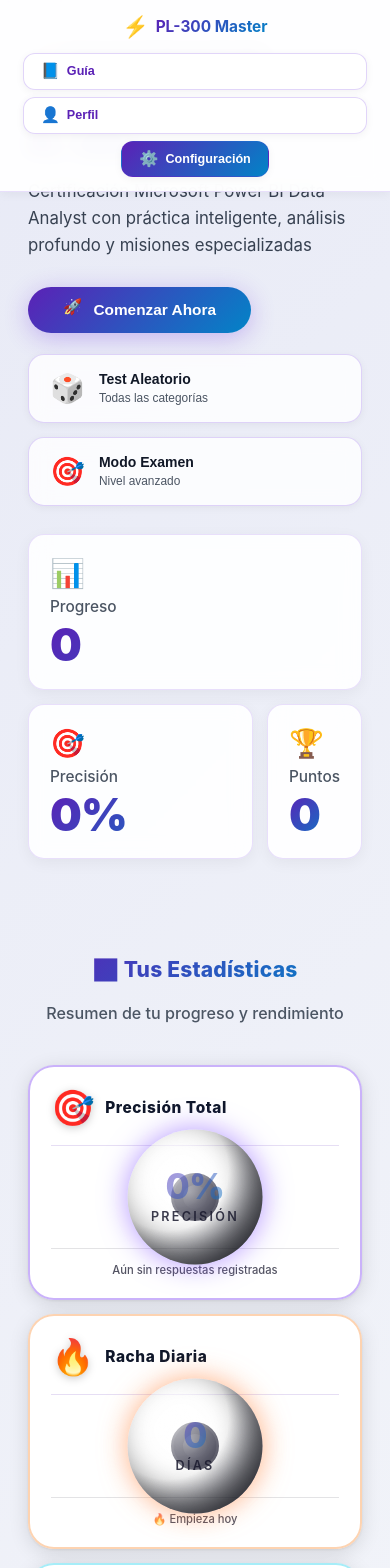
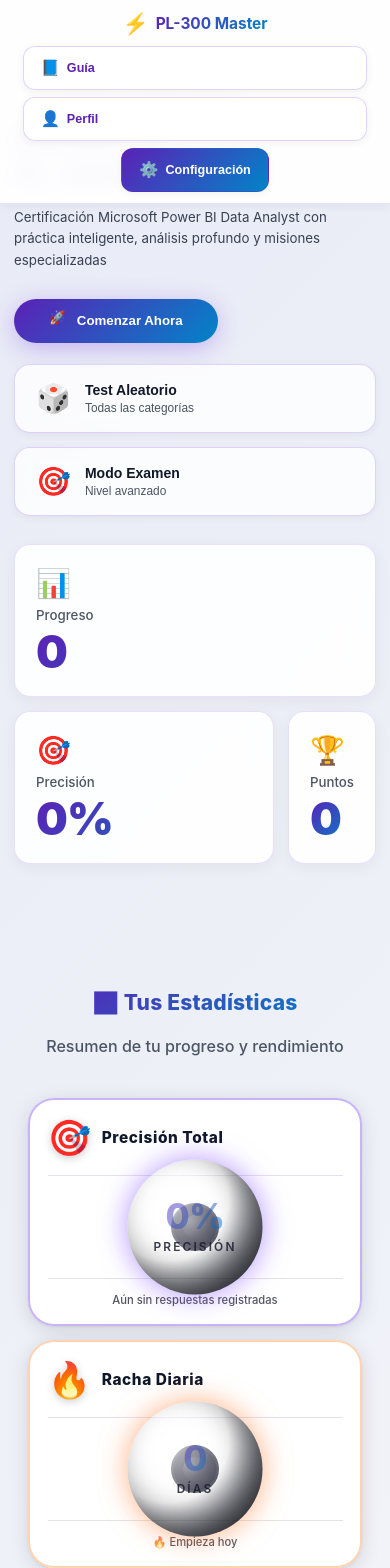
Before and after one commit to JeyrellT/PowerBITest, a React (Create React App) app: page /onboarding in a window 390 px wide. Shown: the top 1568 px of the page. Built offline with nearby package versions, Linux system fonts and the light colour scheme.

Commit message:
feat: Implementar diseño responsive mobile-first en HomeScreen - Tipografía fluida con clamp(), grids auto-responsive, touch targets WCAG, breakpoints 375px/480px/768px

```diff
--- a/src/styles/HomeScreen.css
+++ b/src/styles/HomeScreen.css
@@ -363,7 +363,7 @@
 }
 
 .hero-text h1 {
-  font-size: 3.5rem;
+  font-size: clamp(1.75rem, 4vw + 1rem, 3.5rem);
   font-weight: 800;
   margin-bottom: 1rem;
   background: var(--gradient-primary);
@@ -375,7 +375,7 @@
 }
 
 .hero-text p {
-  font-size: 1.2rem;
+  font-size: clamp(0.95rem, 1.5vw + 0.5rem, 1.2rem);
   color: var(--text-secondary);
   margin-bottom: 2rem;
   line-height: 1.6;
@@ -447,11 +447,12 @@
   align-items: center;
   gap: 0.8rem;
   padding: 1rem 2.5rem;
+  min-height: 44px; /* Touch target WCAG */
   background: var(--gradient-primary);
   border: none;
   border-radius: 50px;
   color: white;
-  font-size: 1.1rem;
+  font-size: clamp(0.95rem, 1.5vw + 0.3rem, 1.1rem);
   font-weight: 600;
   cursor: pointer;
   position: relative;
@@ -1148,9 +1149,9 @@
 }
 
 .section-title {
-  font-size: 2rem;
+  font-size: clamp(1.5rem, 3vw + 0.5rem, 2rem);
   font-weight: 700;
-  margin-bottom: 2rem;
+  margin-bottom: clamp(1.5rem, 3vw, 2rem);
   text-align: center;
   letter-spacing: 0.01em;
 }
@@ -1212,7 +1213,7 @@
 
 .domain-name {
   font-weight: 700;
-  font-size: 1.15rem;
+  font-size: clamp(1rem, 2vw + 0.3rem, 1.15rem);
   letter-spacing: 0.01em;
   display: flex;
   align-items: center;
@@ -1234,7 +1235,7 @@
 
 .domain-percentage {
   font-weight: 800;
-  font-size: 1.4rem;
+  font-size: clamp(1.1rem, 2.5vw + 0.3rem, 1.4rem);
   letter-spacing: -0.02em;
 }
 
@@ -1877,148 +1878,278 @@
 }
 
 /* ============================================
-   RESPONSIVE
-   ============================================ */
-@media (max-width: 1024px) {
+   TIPOGRAFÍA FLUIDA RESPONSIVE
+   ============================================ */
+.hero-text h1 {
+  font-size: clamp(1.75rem, 4vw + 1rem, 3.5rem);
+}
+
+.hero-text p {
+  font-size: clamp(0.95rem, 1.5vw + 0.5rem, 1.2rem);
+}
+
+.section-title {
+  font-size: clamp(1.5rem, 3vw + 0.5rem, 2rem);
+}
+
+.dashboard-card h3 {
+  font-size: clamp(0.95rem, 1.5vw + 0.3rem, 1.1rem);
+}
+
+.domain-name {
+  font-size: clamp(1rem, 2vw + 0.3rem, 1.15rem);
+}
+
+.domain-percentage {
+  font-size: clamp(1.1rem, 2.5vw + 0.3rem, 1.4rem);
+}
+
+/* ============================================
+   CONTENEDORES FLEXIBLES
+   ============================================ */
+.hero-compact,
+.config-section,
+.domain-progress {
+  padding-inline: clamp(1rem, 3vw, 2rem);
+  padding-block: clamp(2rem, 4vw, 3rem);
+}
+
+.stats-section,
+.features-section {
+  padding: clamp(2rem, 5vw, 4rem) clamp(1rem, 3vw, 2rem);
+}
+
+/* ============================================
+   GRIDS AUTO-RESPONSIVE
+   ============================================ */
+.stats-grid {
+  display: grid;
+  grid-template-columns: repeat(auto-fit, minmax(min(100%, 280px), 1fr));
+  gap: clamp(1rem, 2.5vw, 2rem);
+}
+
+.domains-grid {
+  display: grid;
+  grid-template-columns: repeat(auto-fit, minmax(min(100%, 300px), 1fr));
+  gap: clamp(1.5rem, 3vw, 2.5rem);
+}
+
+.features-grid {
+  display: grid;
+  grid-template-columns: repeat(auto-fit, minmax(min(100%, 250px), 1fr));
+  gap: clamp(1rem, 2.5vw, 2rem);
+}
+
+/* ============================================
+   RESPONSIVE - MÓVILES PEQUEÑOS
+   ============================================ */
+@media (max-width: 375px) {
+  .global-progress {
+    padding: 0 0.75rem;
+    height: 55px;
+  }
+
+  .nav-button {
+    padding: 0.5rem 0.75rem;
+    font-size: 0.85rem;
+  }
+
+  .circular-progress {
+    width: 100px;
+    height: 100px;
+  }
+
+  .progress-value {
+    font-size: 1.5rem;
+  }
+
+  .progress-label {
+    font-size: 0.75rem;
+  }
+
+  .stat-card-circular {
+    padding: 1rem;
+  }
+
+  .card-emoji {
+    font-size: 1.5rem;
+  }
+
+  .card-title {
+    font-size: 0.85rem;
+  }
+
+  .dashboard-3d {
+    grid-template-columns: 1fr;
+    gap: 0.75rem;
+  }
+}
+
+/* ============================================
+   RESPONSIVE - MÓVILES
+   ============================================ */
+@media (max-width: 480px) {
+  .global-progress {
+    padding: 0 1rem;
+    height: 55px;
+  }
+
+  .dashboard-3d {
+    grid-template-columns: 1fr;
+  }
+
+  .config-section {
+    padding: clamp(1.5rem, 3vw, 2rem) 1rem;
+  }
+
+  .circular-progress {
+    width: 110px;
+    height: 110px;
+  }
+
+  .progress-value {
+    font-size: 1.65rem;
+  }
+
+  .card-emoji {
+    font-size: 1.6rem;
+  }
+
+  .stat-detail,
+  .progress-subtext {
+    font-size: 0.85rem;
+  }
+
+  .level-buttons {
+    flex-direction: column;
+    gap: 0.75rem;
+  }
+
+  .level-btn {
+    width: 100%;
+    min-height: 44px;
+  }
+
+  .quick-actions {
+    grid-template-columns: 1fr;
+    gap: 1rem;
+  }
+
+  .action-card {
+    min-height: 44px;
+  }
+}
+
+/* ============================================
+   RESPONSIVE - TABLETS
+   ============================================ */
+@media (max-width: 768px) {
+  /* Global Progress Bar */
+  .global-progress {
+    flex-direction: column;
+    height: auto;
+    padding: 0.75rem 1rem;
+    gap: 0.75rem;
+  }
+
+  .minimal-nav {
+    flex-wrap: wrap;
+    justify-content: center;
+    gap: 0.5rem;
+  }
+
+  .nav-button {
+    min-height: 44px;
+    padding: 0.75rem 1rem;
+  }
+
+  /* Config Dropdown Mobile */
+  .config-dropdown-menu {
+    position: fixed;
+    right: auto;
+    left: 50%;
+    top: 50%;
+    transform: translate(-50%, -50%);
+    width: 90vw;
+    max-width: 400px;
+    max-height: 80vh;
+    overflow-y: auto;
+  }
+
+  /* Hero Section */
   .hero-content {
     grid-template-columns: 1fr;
     gap: 2rem;
   }
 
-  .dashboard-3d {
-    grid-template-columns: 1fr 1fr;
-  }
-
+  .hero-badge {
+    font-size: 0.85rem;
+    padding: 0.5rem 1rem;
+  }
+
+  /* Stats Circulares */
   .stats-grid {
-    grid-template-columns: repeat(2, 1fr);
-  }
-}
-
-@media (max-width: 768px) {
-  .hero-text h1 {
-    font-size: 2.5rem;
-  }
-
-  .global-progress {
-    flex-direction: column;
-    height: auto;
-    padding: 1rem;
-    gap: 1rem;
-  }
-
-  .minimal-nav {
-    flex-wrap: wrap;
-    justify-content: center;
-  }
-
-  .config-dropdown-menu {
-    right: auto;
-    left: 50%;
-    transform: translateX(-50%);
-    width: 90vw;
-    max-width: 320px;
-  }
-
-  .stats-grid {
-    grid-template-columns: 1fr;
+    grid-template-columns: repeat(auto-fit, minmax(min(100%, 200px), 1fr));
     gap: 1.5rem;
   }
 
   .circular-progress {
-    width: 140px;
-    height: 140px;
+    width: 130px;
+    height: 130px;
   }
 
   .progress-value {
-    font-size: 2rem;
+    font-size: 1.85rem;
   }
 
   .stat-card-circular {
-    padding: 1.5rem;
-  }
-
-  /* Reducir animaciones en móvil */
-  .stat-card-circular:hover {
-    transform: translateY(-8px) scale(1.01);
-  }
-
+    padding: 1.25rem;
+  }
+
+  /* Reducir animaciones en móvil para performance */
+  .stat-card-circular:hover,
+  .dashboard-card:hover,
+  .domain-bar-item:hover {
+    transform: translateY(-4px);
+  }
+
+  /* Steps Indicator */
   .steps-indicator {
     flex-direction: column;
-    gap: 1.5rem;
+    gap: 1rem;
   }
 
   .step-line {
     display: none;
   }
 
-  .level-buttons {
-    flex-direction: column;
-    width: 100%;
-  }
-
-  .level-btn {
-    width: 100%;
-  }
-
-  .quick-actions {
-    grid-template-columns: 1fr;
-  }
-
+  .step {
+    flex-direction: row;
+    align-items: center;
+    gap: 1rem;
+  }
+
+  /* CxC Banner */
   .cxc-banner-content {
     flex-direction: column;
     text-align: center;
-    padding: 2rem 1.5rem;
+    padding: 1.5rem;
+    gap: 1rem;
   }
 
   .cxc-banner-text h3 {
-    font-size: 1.5rem;
-  }
-
+    font-size: clamp(1.25rem, 3vw, 1.5rem);
+  }
+
+  /* Dominios Grid */
   .domains-grid {
     grid-template-columns: 1fr;
-  }
-}
-
-@media (max-width: 480px) {
-  .hero-text h1 {
-    font-size: 2rem;
-  }
-
-  .section-title {
-    font-size: 1.5rem;
-  }
-
-  .dashboard-3d {
-    grid-template-columns: 1fr;
-  }
-
-  .config-section {
-    padding: 2rem 1rem;
-  }
-
-  .circular-progress {
-    width: 130px;
-    height: 130px;
-  }
-
-  .progress-value {
-    font-size: 1.8rem;
-  }
-
-  .card-emoji {
-    font-size: 1.3rem;
-  }
-
-  .card-title {
-    font-size: 0.9rem;
-  }
-
-  .stat-detail {
-    font-size: 0.9rem;
-  }
-
-  .progress-subtext {
-    font-size: 0.9rem;
+    gap: 1.5rem;
+  }
+
+  /* Domain Progress Bars */
+  .domain-bar-item {
+    padding: 1.25rem;
   }
 }
 
```
Also changed, not shown: 1 other file (tests, documents, lock files or other folders).
